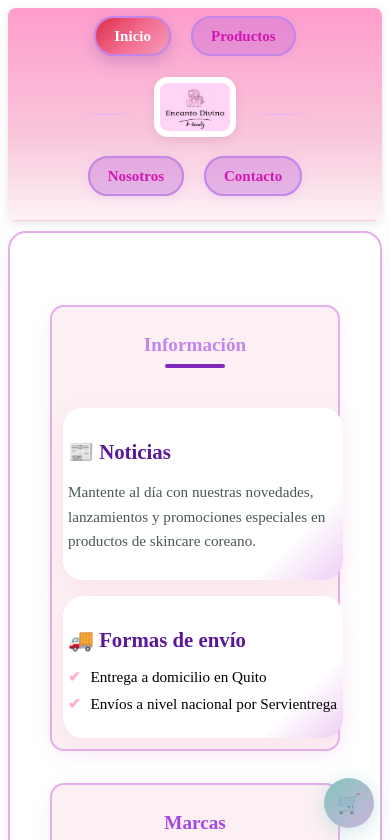
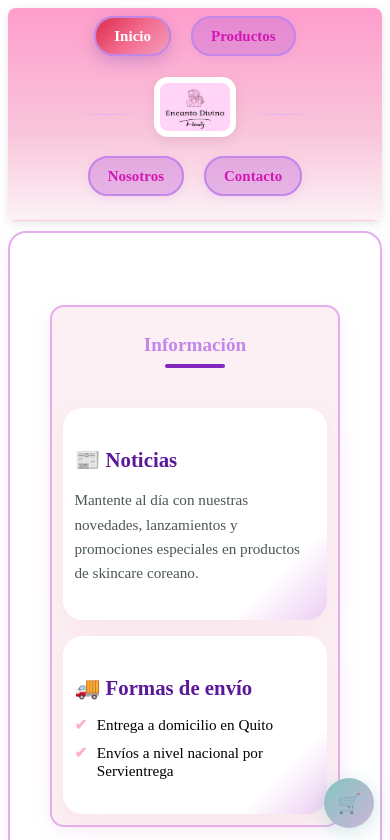
Before and after one commit to dennissealexandra17-bit/encanto-divino-web, a Vue app: page /#/ in a window 390 px wide. Shown: the top 840 px of the page. Built offline with nearby package versions, Linux system fonts and the light colour scheme.

Commit message:
responsive noticias corregido

```diff
--- a/src/components/Noticias.vue
+++ b/src/components/Noticias.vue
@@ -122,11 +122,11 @@ export default {
 @media (max-width: 900px) {
   .info-section {
     padding: 0.7rem 0.7rem;
-    grid-template-columns: 1fr;
-    grid-template-rows: auto;
   }
   .info-grid {
     gap: 1rem;
+    grid-template-columns: 1fr;
+    grid-template-rows: auto;
   }
   .info-card {
     padding: 1.2rem 0.7rem;
@@ -141,13 +141,9 @@ export default {
   .section-title {
     font-size: 1.2rem;
   }
-  .info-card {
   .info-grid {
     grid-template-columns: 1fr;
     grid-template-rows: auto;
   }
-    padding: 0.7rem 0.3rem;
-    font-size: 0.85rem;
-  }
 }
 </style>
```
